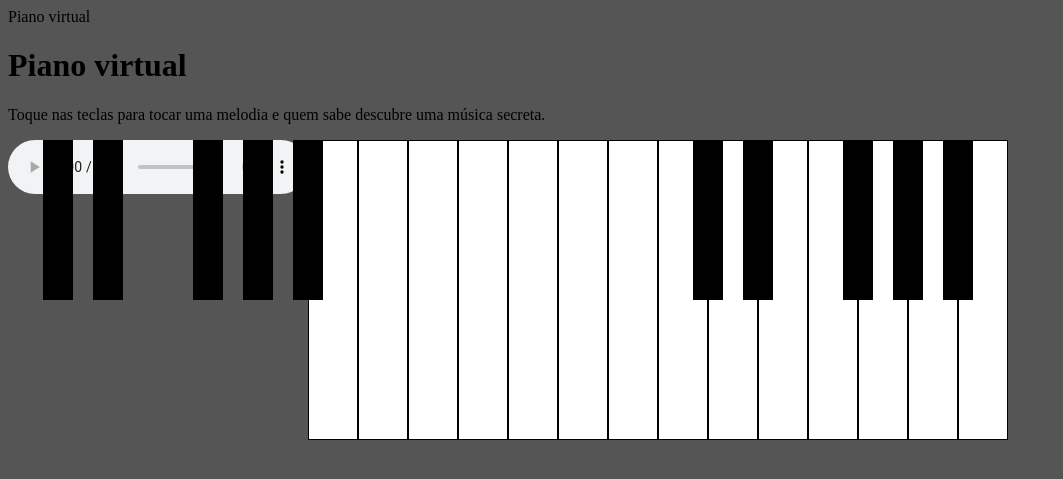
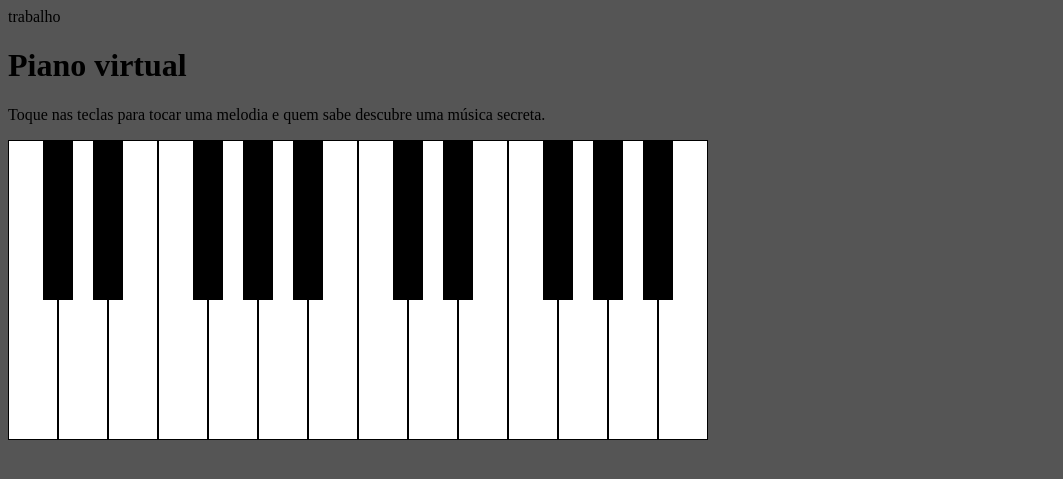
Before and after one commit to douglas3456/piano, a PHP site: page / in a window 1280 px wide. Shown: the top 479 px of the page, without its empty margins (0-1063 px from the left). Run offline with PHP 8.4, Linux system fonts and the light colour scheme.

Commit message:
Add files via upload

```diff
--- a/index.php
+++ b/index.php
@@ -7,7 +7,7 @@
     <link rel="stylesheet" href="style.css">
     <title>Piano</title>
 </head>
-<header>Piano virtual</header>
+<header>trabalho</header>
 
 <body>
 <h1> Piano virtual</h1>
@@ -17,34 +17,34 @@
      <div class="oitavo" ot1>
 
 
-     <audio  controls src="./audios piano/do.mp3"></audio>
-     <div id="audio" class="branca" id="c"> </div>
-      <div class="preta" cs></div>
-      <div class="branca"d></div>
-      <div class="preta" ds></div>
-      <div class="branca"e></div>
-      <div class="branca"f></div>
-      <div class="preta" fs></div>
-      <div class="branca"g></div>
-      <div class="preta"gs></div>
-      <div class="branca" a></div>
-      <div class="preta"as></div>
-      <div class="branca"b></div>
+
+     <div class="branca" id="c" onclick="somSi();"> </div>
+      <div class="preta" cs  id="do"onclick="somDo();"></div>
+      <div class="branca"id="d"onclick="somLa();" ></div>
+      <div class="preta" ds id="re"onclick="somRe();"></div>
+      <div class="branca"id="e"onclick="somFa();"></div>
+      <div class="branca"id="f" onclick="somRe();"></div>
+      <div class="preta" fs id="mi" onclick="somMi();"></div>
+      <div class="branca" id="g" onclick="somSol();"></div>
+      <div class="preta" gs id="sol"onclick="somSol();"></div>
+      <div class="branca" id="a"onclick="somMi();"></div>
+      <div class="preta"as id="la" onclick="somLa();"></div>
+      <div class="branca"id="b"onclick="somDoagudo();"></div>
   </div>
   <div class="oitavo" ot2>
 
-      <div class="branca" f> </div>
-       <div class="preta" cs></div>
-       <div class="branca"d></div>
-       <div class="preta" ds></div>
-       <div class="branca"e></div>
-       <div class="branca"f></div>
-       <div class="preta" fs></div>
-       <div class="branca"g></div>
-       <div class="preta"gs></div>
-       <div class="branca" a></div>
-       <div class="preta"as></div>
-       <div class="branca"b></div>
+      <div class="branca" id="f" onclick="somMiagudo();"> </div>
+       <div class="preta" cs id="da" onclick="somDoagudo();"></div>
+       <div class="branca" id="d" onclick="somDo();"></div>
+       <div class="preta" ds id="de"onclick="somReagudo();"></div>
+       <div class="branca"id="e"onclick="somFaagudo();"></div>
+       <div class="branca"id="f"onclick="somSolagudo();"></div>
+       <div class="preta" fs id="di"onclick="somMiagudo();"></div>
+       <div class="branca"id="g"onclick="somLaagudo();"></div>
+       <div class="preta"gs  id="do"onclick="somSolagudo();"></div>
+       <div class="branca" id="a" onclick="somSiagudo();"></div>
+       <div class="preta"as id="du"onclick="somLaagudo();"></div>
+       <div class="branca"id="b" onclick="somReagudo();"></div>
    </div>
    </div>
 
```
Also changed, not shown: script.js (+80 -0 lines), 7 other files.
